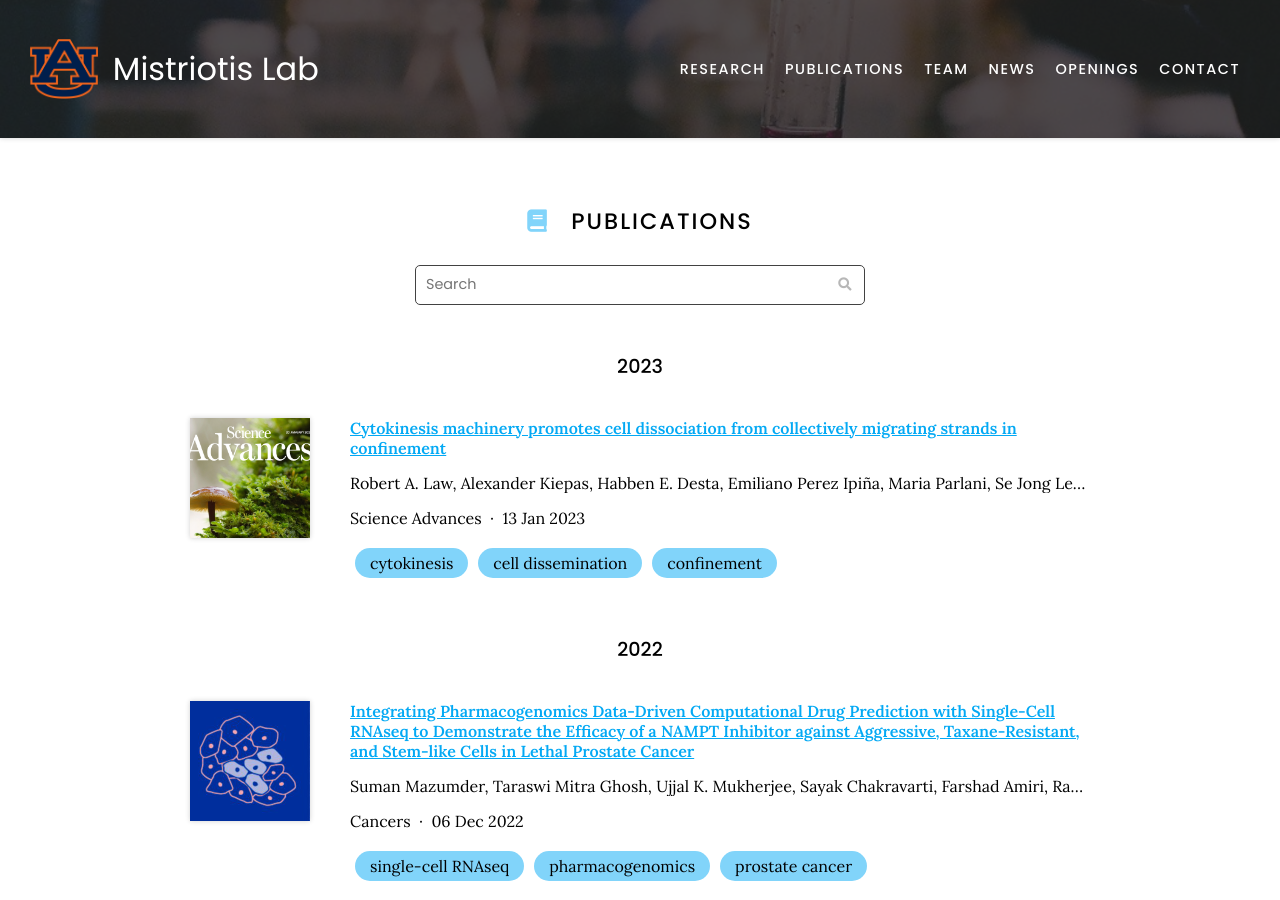
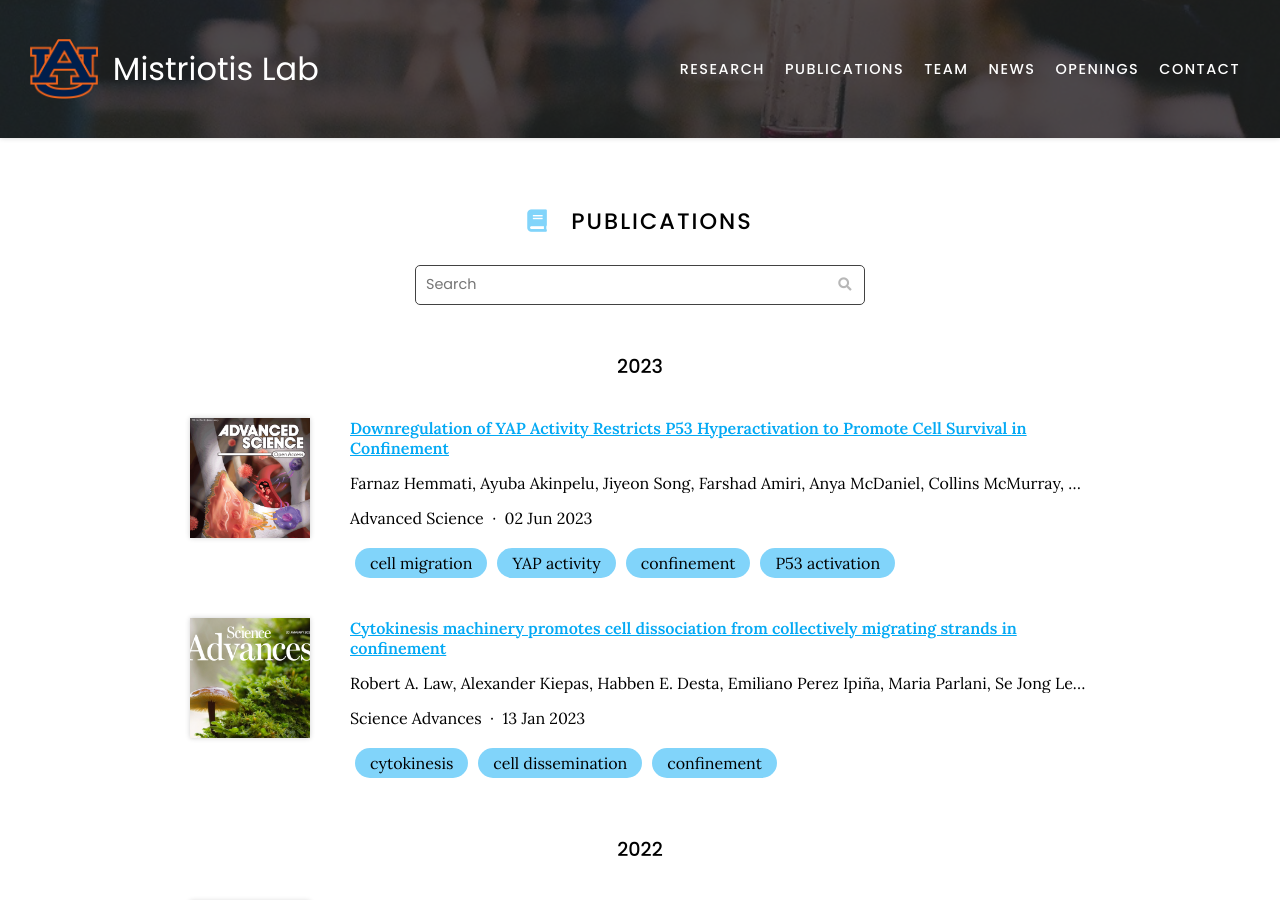
Before and after one commit to mistriotis-lab/mistriotis-lab.github.io, a Jekyll site: the page built from publications/index.md, in a window 1280 px wide and 900 px high. Built offline with Jekyll 4.4.1, drawn with Linux system fonts in a browser that asks for light colours; nearby versions of some CDN libraries.

Commit message:
Generate citations

```diff
--- a/_data/citations.yaml
+++ b/_data/citations.yaml
@@ -1,5 +1,30 @@
 # GENERATED AUTOMATICALLY, DO NOT EDIT
 
+- id: doi:10.1002/advs.202302228
+  title: Downregulation of YAP Activity Restricts P53 Hyperactivation to Promote Cell
+    Survival in Confinement
+  authors:
+  - Farnaz Hemmati
+  - Ayuba Akinpelu
+  - Jiyeon Song
+  - Farshad Amiri
+  - Anya McDaniel
+  - Collins McMurray
+  - Alexandros Afthinos
+  - Stelios T. Andreadis
+  - Andrew V. Aitken
+  - Vinicia C. Biancardi
+  - Sharon Gerecht
+  - Panagiotis Mistriotis
+  publisher: Advanced Science
+  date: '2023-06-02'
+  link: https://doi.org/gscqsh
+  image: images/papers/advanced-science-june-2023.jpg
+  tags:
+  - cell migration
+  - YAP activity
+  - confinement
+  - P53 activation
 - id: doi:10.1126/sciadv.abq6480
   title: Cytokinesis machinery promotes cell dissociation from collectively migrating
     strands in confinement
```
